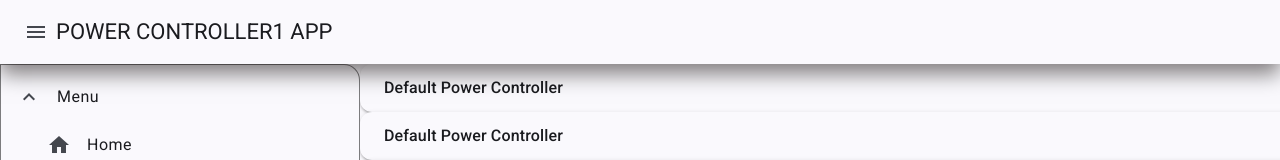
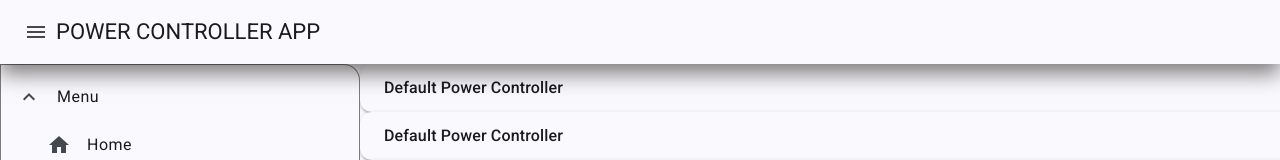
Before and after one commit to dizowned/powercontroller-app, an Angular app: page / in a window 1280 px wide. Shown: the top 160 px of the page. Built offline with nearby package versions, Linux system fonts and the light colour scheme.

Commit message:
- updated name to correct in app

```diff
--- a/src/app/app.ts
+++ b/src/app/app.ts
@@ -40,7 +40,7 @@ import {} from '@angular/material/icon'
   styleUrl: './app.css'
 })
 export class App {
-protected readonly title = signal('POWER CONTROLLER1 APP');
+protected readonly title = signal('POWER CONTROLLER APP');
 isExpanded = signal(true);
 showMenu = signal(true);
 menuOpen = signal(true);
```
